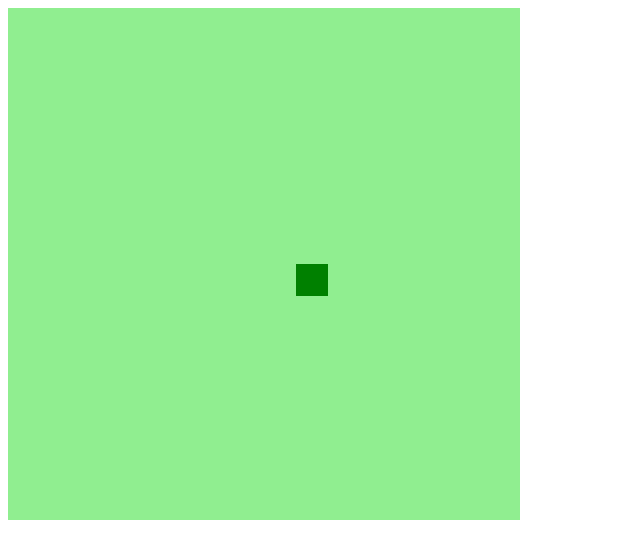
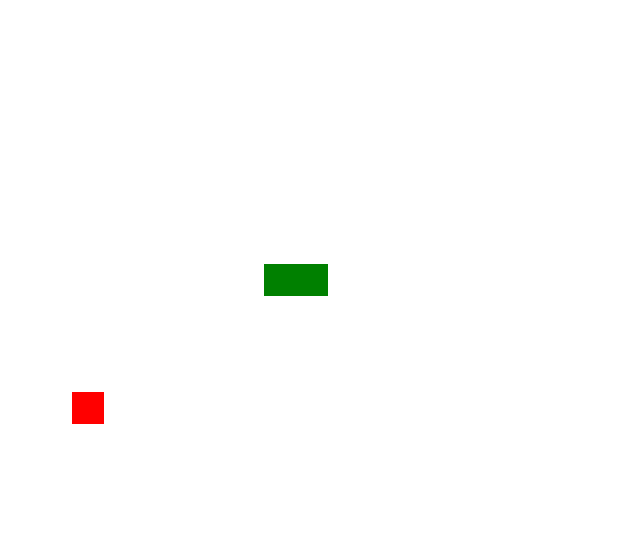
Before and after one commit to myycat/game, a plain HTML site: page index.html in a window 1280 px wide. Shown: the whole page, without its empty margins (0-640 px from the left). Drawn offline with Linux system fonts and the light colour scheme.

Commit message:
Finalização do Jogo

```diff
--- a/index.html
+++ b/index.html
@@ -1,12 +1,11 @@
 <!DOCTYPE html>
 <html>
 <head>
-    <meta charset='utf-8'>
-    <meta http-equiv='X-UA-Compatible' content='IE=edge'>
+    <meta charset="utf-8">
     <title>Snake Game</title>
-    <meta name='viewport' content='width=device-width, initial-scale=1'>
-    <link rel='stylesheet' href='style.css'>
-    <script defer src='script.js'></script>
+    <meta name="viewport" content="width=device-width, initial-scale=1">
+    <link rel="stylesheet" href="style.css">
+    <script defer src="script.js"></script>
 </head>
 <body>
     <canvas id="snake" width="512" height="512"></canvas>
--- a/script.js
+++ b/script.js
@@ -1,64 +1,84 @@
-let canvas = document.getElementById("snake");
+let canvas = document.getElementById("snake"); // criar elemento que irá rodar o jogo
 let context = canvas.getContext("2d");
 let box = 32;
-let snake = [];
+
+let snake = []; // criar cobrinha como lista, já que ela vai ser uma série de coordenadas, que quando pintadas, criam os quadradinhos
 snake[0] = {
     x: 8 * box,
     y: 8 * box
+};
+
+let direction = "right";
+
+let food = {
+    x: Math.floor(Math.random() * 15 + 1) * box,
+    y: Math.floor(Math.random() * 15 + 1) * box
 }
 
-
-let direction = "right"; /*Criar o movimento da cobrinha*/
-
-function criarBg(){
-    context.fillStyle = "lightgreen";
-    context.fillRect(0, 0, 16 * box, 16 * box);
+function createBG() {
+    context.fillStyle = "white";
+    context.fillRect(0,0,16 * box, 16 * box); // desenha o retângulo usando x e y e a largura e altura setadas
 }
 
-function criarCobrinha(){
-    for(i=0; i < snake.length; i++){
+function createSnake() {
+    for (i = 0; i < snake.length; i++) {
         context.fillStyle = "green";
         context.fillRect(snake[i].x, snake[i].y, box, box);
     }
 }
 
-document.addEventListener('keydown', update);
-
-function update(event){
-    if(event.keycode == 37 && direction != "right") direction="left";
-    if(event.keycode == 38 && direction != "down") direction="up";
-    if(event.keycode == 39 && direction != "left") direction="right";
-    if(event.keycode == 40 && direction != "up") direction="down";
+function createFood() {
+    context.fillStyle = "red";
+    context.fillRect(food.x, food.y, box, box);
 }
 
+document.addEventListener('keydown', update); // quando um evento acontece, detecta e chama uma função
 
-function iniciarJogo(){
-    if(snake[0].x > 15 * box && direction == "right") snake[0].x = 0;
-    if(snake[0].x < 0 && direction == "left") snake[0].x = 16 * box;
-    if(snake[0].y > 15 * box && direction == "down") snake[0].y= 0;
-    if(snake[0].y < 0 && direction == "up") snake[0].y = 16 * box;
+function update(event) {
+    if (event.keyCode == 37 && direction != 'right') direction = 'left';
+    if (event.keyCode == 38 && direction != 'down') direction = 'up';
+    if (event.keyCode == 39 && direction != 'left') direction = 'right';
+    if (event.keyCode == 40 && direction != 'up') direction = 'down';
+}
 
-    criarBg();
-    criarCobrinha();
+function startGame() {
+    if (snake[0].x > 15 * box && direction == "right") snake[0].x = 0;
+    if (snake[0].x < 0 && direction == 'left') snake[0].x = 16 * box;
+    if (snake[0].y > 15 * box && direction == "down") snake[0].y = 0;
+    if (snake[0].y < 0 && direction == 'up') snake[0].y = 16 * box;
+
+    for (i = 1; i < snake.length; i++) {
+        if (snake[0].x == snake[i].x && snake[0].y == snake[i].y) {
+            clearInterval(game);
+            alert('Você Perdeu...kkkk :(');
+        }
+    }
+
+    createBG();
+    createSnake();
+    createFood();
 
     let snakeX = snake[0].x;
     let snakeY = snake[0].y;
 
-    /*Cordenadas de aumentar e diminuir*/
-    if(direction == "right") snakeX += box;
-    if(direction == "left") snakeX -= box;
-    if(direction == "up") snakeY -= box;
-    if(direction == "down") snakeY += box;
+    if( direction == "right") snakeX += box;
+    if (direction == "left") snakeX -= box;
+    if (direction == "up") snakeY -= box;
+    if (direction == "down") snakeY += box;
 
-    snake.pop(); /*Retira o ultimo elemento do array */
+    if (snakeX != food.x || snakeY != food.y) {
+        snake.pop(); // pop tira o último elemento da lista
+    } else {
+        food.x = Math.floor(Math.random() * 15 + 1) * box;
+        food.y = Math.floor(Math.random() * 15 + 1) * box;
+    }
 
     let newHead = {
         x: snakeX,
         y: snakeY
-    }
+    };
 
-    snake.unshift(newHead);
-
+    snake.unshift(newHead); // método unshift adiciona o primeiro quadrado da cobrinha
 }
 
-let jogo = setInterval(iniciarJogo, 100);
+let game = setInterval(startGame, 100);
```
